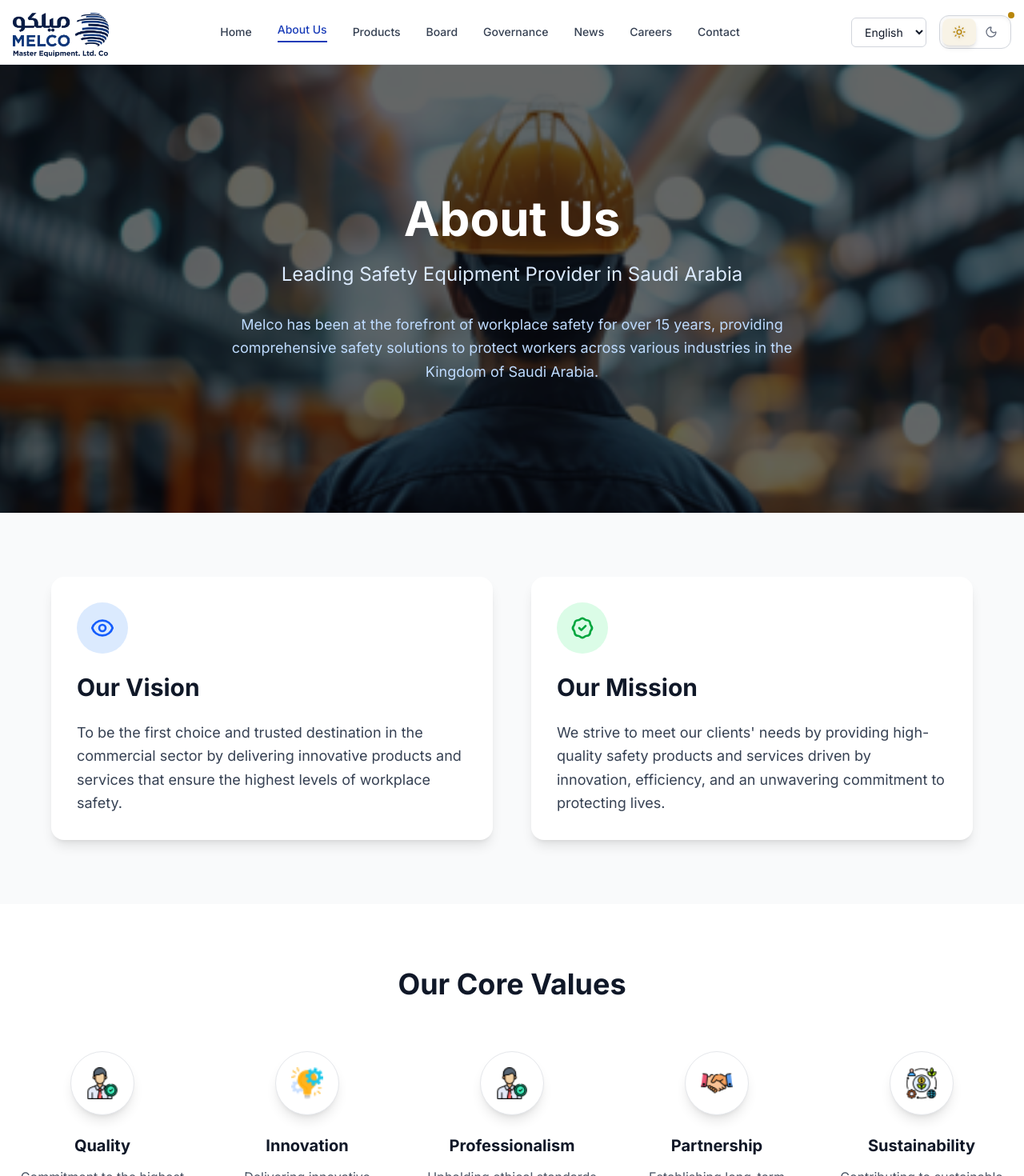
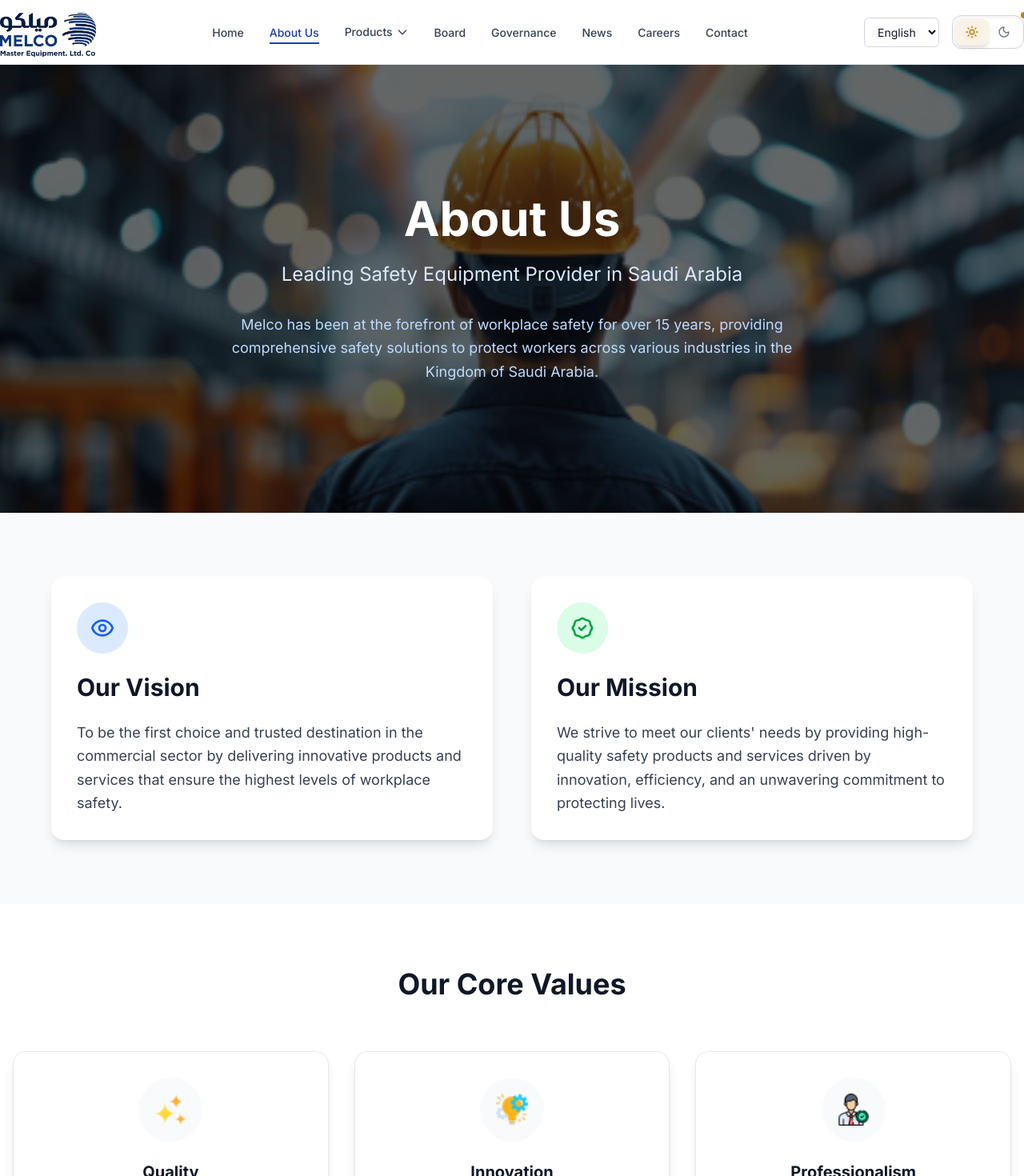
Before and after one commit to Yussif20/melco, a Next.js app: page /en/about in a window 1280 px wide. Shown: the top 1470 px of the page at 80% size. Built offline with nearby package versions, Linux system fonts and the light colour scheme.

Commit message:
add the products dropdown menu

```diff
--- a/app/[locale]/about/page.tsx
+++ b/app/[locale]/about/page.tsx
@@ -106,11 +106,13 @@ export default function AboutPage() {
             </h2>
           </div>
 
-          <div className="grid grid-cols-1 md:grid-cols-3 lg:grid-cols-5 gap-8 max-w-7xl mx-auto">
-            <div className="text-center group">
-              <div className="w-20 h-20 bg-white dark:bg-gray-800 rounded-full flex items-center justify-center mx-auto mb-6 group-hover:scale-105 transition-transform duration-300 shadow-lg border border-gray-200 dark:border-gray-700">
+          <div className="max-w-7xl mx-auto space-y-8">
+            {/* First Row - 3 Cards */}
+            <div className="grid grid-cols-1 md:grid-cols-2 lg:grid-cols-3 gap-8">
+              <div className="bg-white dark:bg-gray-800 p-8 rounded-2xl shadow-lg border border-gray-200 dark:border-gray-700 text-center group hover:shadow-xl transition-all duration-300">
+                <div className="w-20 h-20 bg-gray-50 dark:bg-gray-700 rounded-full flex items-center justify-center mx-auto mb-6 group-hover:scale-105 transition-transform duration-300">
                   <Image
-                  src="/values/Professionalism.png"
+                    src="/values/star.png"
                     alt="Quality"
                     width={40}
                     height={40}
@@ -118,7 +120,7 @@ export default function AboutPage() {
                     suppressHydrationWarning
                   />
                 </div>
-              <h3 className="text-xl font-bold text-gray-900 dark:text-white mb-3">
+                <h3 className="text-xl font-bold text-gray-900 dark:text-white mb-4">
                   {t("values.quality.title")}
                 </h3>
                 <p className="text-gray-600 dark:text-gray-300 leading-relaxed">
@@ -126,8 +128,8 @@ export default function AboutPage() {
                 </p>
               </div>
 
-            <div className="text-center group">
-              <div className="w-20 h-20 bg-white dark:bg-gray-800 rounded-full flex items-center justify-center mx-auto mb-6 group-hover:scale-105 transition-transform duration-300 shadow-lg border border-gray-200 dark:border-gray-700">
+              <div className="bg-white dark:bg-gray-800 p-8 rounded-2xl shadow-lg border border-gray-200 dark:border-gray-700 text-center group hover:shadow-xl transition-all duration-300">
+                <div className="w-20 h-20 bg-gray-50 dark:bg-gray-700 rounded-full flex items-center justify-center mx-auto mb-6 group-hover:scale-105 transition-transform duration-300">
                   <Image
                     src="/values/innovation.png"
                     alt="Innovation"
@@ -137,7 +139,7 @@ export default function AboutPage() {
                     suppressHydrationWarning
                   />
                 </div>
-              <h3 className="text-xl font-bold text-gray-900 dark:text-white mb-3">
+                <h3 className="text-xl font-bold text-gray-900 dark:text-white mb-4">
                   {t("values.innovation.title")}
                 </h3>
                 <p className="text-gray-600 dark:text-gray-300 leading-relaxed">
@@ -145,8 +147,8 @@ export default function AboutPage() {
                 </p>
               </div>
 
-            <div className="text-center group">
-              <div className="w-20 h-20 bg-white dark:bg-gray-800 rounded-full flex items-center justify-center mx-auto mb-6 group-hover:scale-105 transition-transform duration-300 shadow-lg border border-gray-200 dark:border-gray-700">
+              <div className="bg-white dark:bg-gray-800 p-8 rounded-2xl shadow-lg border border-gray-200 dark:border-gray-700 text-center group hover:shadow-xl transition-all duration-300">
+                <div className="w-20 h-20 bg-gray-50 dark:bg-gray-700 rounded-full flex items-center justify-center mx-auto mb-6 group-hover:scale-105 transition-transform duration-300">
                   <Image
                     src="/values/Professionalism.png"
                     alt="Professionalism"
@@ -156,16 +158,19 @@ export default function AboutPage() {
                     suppressHydrationWarning
                   />
                 </div>
-              <h3 className="text-xl font-bold text-gray-900 dark:text-white mb-3">
+                <h3 className="text-xl font-bold text-gray-900 dark:text-white mb-4">
                   {t("values.professionalism.title")}
                 </h3>
                 <p className="text-gray-600 dark:text-gray-300 leading-relaxed">
                   {t("values.professionalism.description")}
                 </p>
               </div>
+            </div>
 
-            <div className="text-center group">
-              <div className="w-20 h-20 bg-white dark:bg-gray-800 rounded-full flex items-center justify-center mx-auto mb-6 group-hover:scale-105 transition-transform duration-300 shadow-lg border border-gray-200 dark:border-gray-700">
+            {/* Second Row - 2 Cards Centered */}
+            <div className="grid grid-cols-1 md:grid-cols-2 gap-8 max-w-4xl mx-auto">
+              <div className="bg-white dark:bg-gray-800 p-8 rounded-2xl shadow-lg border border-gray-200 dark:border-gray-700 text-center group hover:shadow-xl transition-all duration-300">
+                <div className="w-20 h-20 bg-gray-50 dark:bg-gray-700 rounded-full flex items-center justify-center mx-auto mb-6 group-hover:scale-105 transition-transform duration-300">
                   <Image
                     src="/values/partnership.png"
                     alt="Partnership"
@@ -175,7 +180,7 @@ export default function AboutPage() {
                     suppressHydrationWarning
                   />
                 </div>
-              <h3 className="text-xl font-bold text-gray-900 dark:text-white mb-3">
+                <h3 className="text-xl font-bold text-gray-900 dark:text-white mb-4">
                   {t("values.partnership.title")}
                 </h3>
                 <p className="text-gray-600 dark:text-gray-300 leading-relaxed">
@@ -183,8 +188,8 @@ export default function AboutPage() {
                 </p>
               </div>
 
-            <div className="text-center group">
-              <div className="w-20 h-20 bg-white dark:bg-gray-800 rounded-full flex items-center justify-center mx-auto mb-6 group-hover:scale-105 transition-transform duration-300 shadow-lg border border-gray-200 dark:border-gray-700">
+              <div className="bg-white dark:bg-gray-800 p-8 rounded-2xl shadow-lg border border-gray-200 dark:border-gray-700 text-center group hover:shadow-xl transition-all duration-300">
+                <div className="w-20 h-20 bg-gray-50 dark:bg-gray-700 rounded-full flex items-center justify-center mx-auto mb-6 group-hover:scale-105 transition-transform duration-300">
                   <Image
                     src="/values/sustainability.png"
                     alt="Sustainability"
@@ -194,7 +199,7 @@ export default function AboutPage() {
                     suppressHydrationWarning
                   />
                 </div>
-              <h3 className="text-xl font-bold text-gray-900 dark:text-white mb-3">
+                <h3 className="text-xl font-bold text-gray-900 dark:text-white mb-4">
                   {t("values.sustainability.title")}
                 </h3>
                 <p className="text-gray-600 dark:text-gray-300 leading-relaxed">
@@ -203,6 +208,7 @@ export default function AboutPage() {
               </div>
             </div>
           </div>
+        </div>
       </section>
     </div>
   );
--- a/components/Header.tsx
+++ b/components/Header.tsx
@@ -13,7 +13,7 @@ export default function Header() {
 
   return (
     <header className="sticky top-0 z-40 bg-white/95 dark:bg-gray-900/95 backdrop-blur-sm border-b border-gray-200 dark:border-gray-700">
-      <div className="container mx-auto px-4">
+      <div className="container mx-auto">
         <div className="flex items-center justify-between h-20 py-4">
           {/* Logo */}
           <div className="flex-shrink-0">
--- a/components/Navigation.tsx
+++ b/components/Navigation.tsx
@@ -3,21 +3,84 @@
 import { useTranslations, useLocale } from "next-intl";
 import Link from "next/link";
 import { usePathname } from "next/navigation";
+import { useState } from "react";
+import Image from "next/image";
 
 export default function Navigation() {
   const t = useTranslations("Navigation");
+  const tProducts = useTranslations("Products");
   const locale = useLocale();
   const pathname = usePathname();
+  const [isProductsOpen, setIsProductsOpen] = useState(false);
 
   const navigation = [
     { name: t("home"), href: `/${locale}` },
     { name: t("about"), href: `/${locale}/about` },
-    { name: t("products"), href: `/${locale}/products` },
+    { name: t("products"), href: `/${locale}/products`, hasDropdown: true },
     { name: t("board"), href: `/${locale}/board` },
     { name: t("governance"), href: `/${locale}/governance` },
     { name: t("news"), href: `/${locale}/news` },
     { name: t("careers"), href: `/${locale}/careers` },
     { name: t("contact"), href: `/${locale}/contact` },
+  ];
+
+  const productCategories = [
+    {
+      key: "head",
+      name: tProducts("categories.head"),
+      description: tProducts("categories.headDescription"),
+      image: "/category-headers/head.png",
+      href: `/${locale}/products/head-protection`,
+    },
+    {
+      key: "eyeFace",
+      name: tProducts("categories.eyeFace"),
+      description: tProducts("categories.eyeFaceDescription"),
+      image: "/category-headers/eye.png",
+      href: `/${locale}/products/eye-protection`,
+    },
+    {
+      key: "hearing",
+      name: tProducts("categories.hearing"),
+      description: tProducts("categories.hearingDescription"),
+      image: "/category-headers/hear.jpg",
+      href: `/${locale}/products/hearing-protection`,
+    },
+    {
+      key: "respiratory",
+      name: tProducts("categories.respiratory"),
+      description: tProducts("categories.respiratoryDescription"),
+      image: "/category-headers/resp.jpg",
+      href: `/${locale}/products/respiratory-protection`,
+    },
+    {
+      key: "hand",
+      name: tProducts("categories.hand"),
+      description: tProducts("categories.handDescription"),
+      image: "/category-headers/hand.png",
+      href: `/${locale}/products/hand-protection`,
+    },
+    {
+      key: "body",
+      name: tProducts("categories.body"),
+      description: tProducts("categories.bodyDescription"),
+      image: "/category-headers/body.jpg",
+      href: `/${locale}/products/body-protection`,
+    },
+    {
+      key: "foot",
+      name: tProducts("categories.foot"),
+      description: tProducts("categories.footDescription"),
+      image: "/category-headers/foot.png",
+      href: `/${locale}/products/foot-protection`,
+    },
+    {
+      key: "gasDetectors",
+      name: tProducts("categories.gasDetectors"),
+      description: tProducts("categories.gasDetectorsDescription"),
+      image: "/category-headers/gas.jpg",
+      href: `/${locale}/products/gas-detectors`,
+    },
   ];
 
   const isActive = (href: string) => {
@@ -28,10 +91,106 @@ export default function Navigation() {
   };
 
   return (
-    <nav className="hidden md:flex items-center  gap-8">
+    <nav className="hidden md:flex items-center gap-8 relative">
       {navigation.map((item) => (
+        <div key={item.href} className="relative">
+          {item.hasDropdown ? (
+            <div
+              className="relative"
+              onMouseEnter={() => setIsProductsOpen(true)}
+              onMouseLeave={() => setIsProductsOpen(false)}
+            >
               <Link
-          key={item.href}
+                href={item.href}
+                className={`text-sm font-medium transition-colors duration-200 hover:text-blue-800 dark:hover:text-blue-400 flex items-center gap-1 ${
+                  isActive(item.href)
+                    ? "text-blue-800 dark:text-blue-400 border-b-2 border-blue-800 dark:border-blue-400 pb-1"
+                    : "text-gray-700 dark:text-gray-300"
+                }`}
+              >
+                {item.name}
+                <svg
+                  className={`w-4 h-4 transition-transform duration-200 ${
+                    isProductsOpen ? "rotate-180" : ""
+                  }`}
+                  fill="none"
+                  stroke="currentColor"
+                  viewBox="0 0 24 24"
+                >
+                  <path
+                    strokeLinecap="round"
+                    strokeLinejoin="round"
+                    strokeWidth={2}
+                    d="M19 9l-7 7-7-7"
+                  />
+                </svg>
+              </Link>
+
+              {/* Products Dropdown */}
+              {isProductsOpen && (
+                <div className="absolute top-full left-1/2 transform -translate-x-1/2 mt-2 w-[800px] bg-white dark:bg-gray-900 rounded-2xl shadow-2xl border border-gray-200 dark:border-gray-700 overflow-hidden z-50">
+                  <div className="p-6">
+                    <div className="mb-4">
+                      <h3 className="text-lg font-bold text-gray-900 dark:text-white mb-2">
+                        {tProducts("title")}
+                      </h3>
+                      <div className="w-16 h-1 bg-blue-600 rounded-full"></div>
+                    </div>
+
+                    <div className="grid grid-cols-4 gap-4">
+                      {productCategories.map((category) => (
+                        <Link
+                          key={category.key}
+                          href={category.href}
+                          className="group p-4 rounded-xl hover:bg-gray-50 dark:hover:bg-gray-800 transition-all duration-200 border border-transparent hover:border-gray-200 dark:hover:border-gray-700"
+                        >
+                          <div className="w-20 h-20 mx-auto mb-3 rounded-lg overflow-hidden bg-gray-100 dark:bg-gray-800">
+                            <Image
+                              src={category.image}
+                              alt={category.name}
+                              width={80}
+                              height={80}
+                              className="object-cover group-hover:scale-110 transition-transform duration-200 w-full h-full"
+                              suppressHydrationWarning
+                            />
+                          </div>
+                          <h4 className="text-sm font-semibold text-gray-900 dark:text-white mb-1 text-center group-hover:text-blue-600 dark:group-hover:text-blue-400 transition-colors">
+                            {category.name}
+                          </h4>
+                          <p className="text-xs text-gray-500 dark:text-gray-400 text-center leading-tight">
+                            {category.description}
+                          </p>
+                        </Link>
+                      ))}
+                    </div>
+
+                    <div className="mt-6 pt-4 border-t border-gray-200 dark:border-gray-700">
+                      <Link
+                        href={`/${locale}/products`}
+                        className="inline-flex items-center gap-2 text-blue-600 dark:text-blue-400 hover:text-blue-700 dark:hover:text-blue-300 font-medium text-sm transition-colors"
+                      >
+                        <span>{tProducts("viewAll")}</span>
+                        <svg
+                          className="w-4 h-4"
+                          fill="none"
+                          stroke="currentColor"
+                          viewBox="0 0 24 24"
+                        >
+                          <path
+                            strokeLinecap="round"
+                            strokeLinejoin="round"
+                            strokeWidth={2}
+                            d="M9 5l7 7-7 7"
+                          />
+                        </svg>
+                      </Link>
+                    </div>
+                  </div>
+                </div>
+              )}
+            </div>
+          ) : (
+            <Link
               href={item.href}
               className={`text-sm font-medium transition-colors duration-200 hover:text-blue-800 dark:hover:text-blue-400 ${
                 isActive(item.href)
@@ -41,6 +200,8 @@ export default function Navigation() {
             >
               {item.name}
             </Link>
+          )}
+        </div>
       ))}
     </nav>
   );
--- a/messages/ar.json
+++ b/messages/ar.json
@@ -128,6 +128,7 @@
   },
   "Products": {
     "title": "منتجاتنا",
+    "viewAll": "عرض جميع المنتجات",
     "categories": {
       "head": "حماية الرأس",
       "headDescription": "خوذات وأغطية رأس عالية الجودة",
--- a/messages/en.json
+++ b/messages/en.json
@@ -128,6 +128,7 @@
   },
   "Products": {
     "title": "Our Products",
+    "viewAll": "View All Products",
     "categories": {
       "head": "Head Protection",
       "headDescription": "High-quality helmets and head covers",
```
Lines whose indentation alone changed are shown as unchanged.
